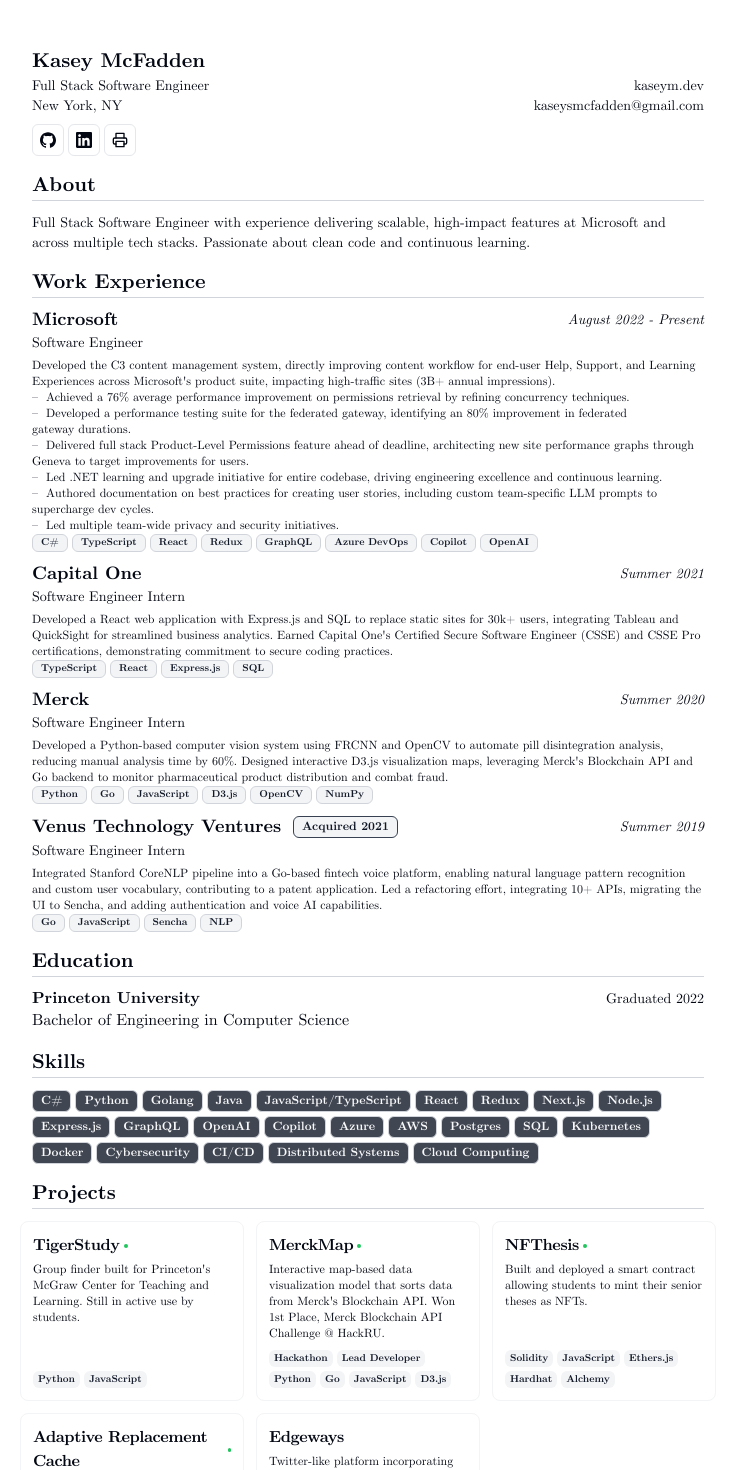
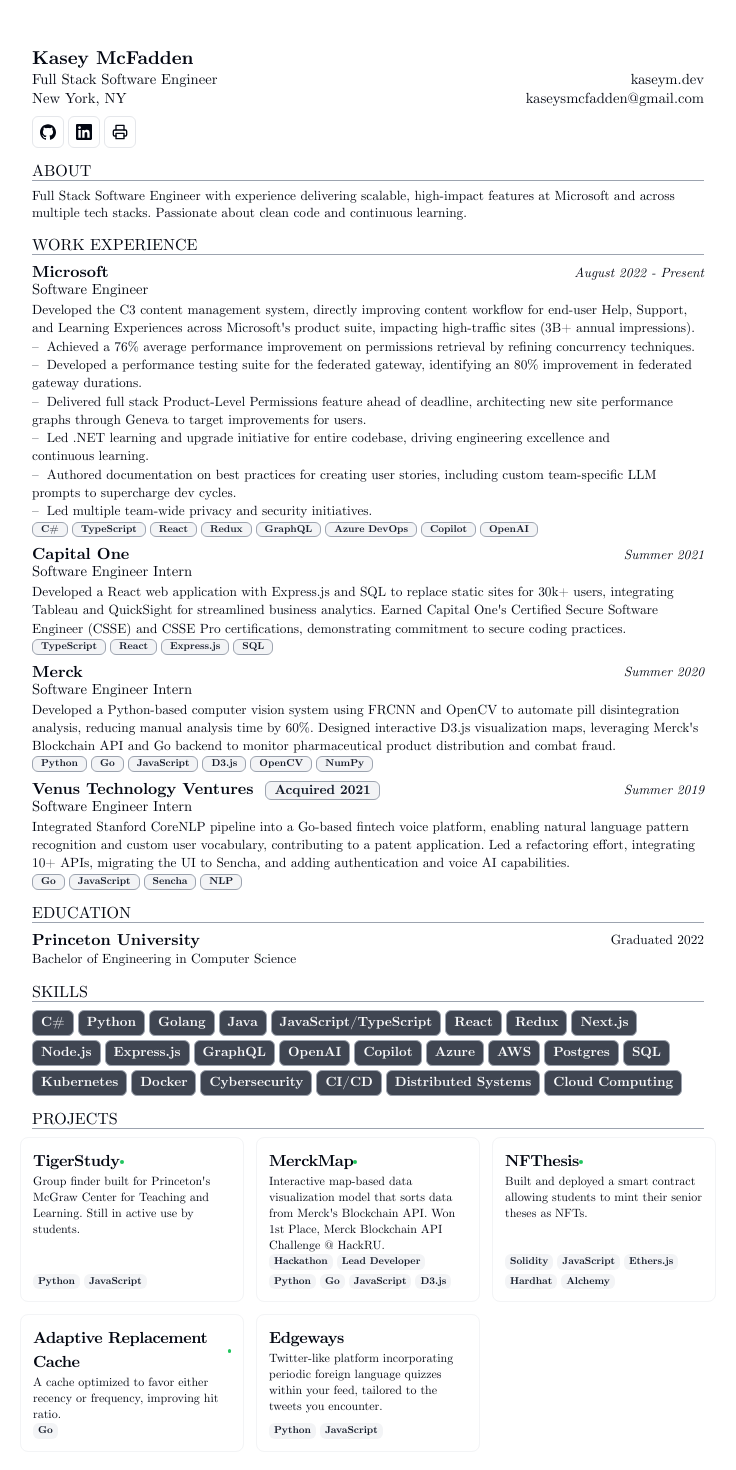
Before and after one commit to kasey-mcfadden/cv, a Next.js app: page / in a window 1280 px wide. Shown: the top 1470 px of the page, without its empty margins (272-1008 px from the left). Built offline with nearby package versions, Linux system fonts and the light colour scheme.

Commit message:
Create work-card; adjust font sizing

```diff
--- a/src/app/page.tsx
+++ b/src/app/page.tsx
@@ -8,10 +8,11 @@
 import { Card, CardContent, CardHeader } from "../components/ui/card";
 import { Section } from "../components/ui/section";
 import { RESUME_DATA } from "../data/resume-data";
+import { WorkCard } from "@/components/work-card";
 
 export const metadata: Metadata = {
   title: `${RESUME_DATA.name.replace(/ /g, "_")}_CV`,
-  description: RESUME_DATA.summary,
+  description: RESUME_DATA.title,
 };
 
 export default function Page() {
@@ -20,20 +21,20 @@
       <section className="mx-auto w-full max-w-2xl space-y-4 bg-white">
         <div className="flex items-start justify-between md:flex-row">
           <div className="flex-1">
-            <h1 className="text-xl font-bold">{RESUME_DATA.name}</h1>
+            <h1 className="text-[14pt] font-bold leading-tight">{RESUME_DATA.name}</h1>
             <div className="flex items-center justify-between w-full">
-              <p className="text-pretty text-sm">
-                {RESUME_DATA.summary}
+              <p className="text-pretty text-[11pt] leading-tight">
+                {RESUME_DATA.title}
               </p>
               <a
-                  className="text-pretty text-sm hover:underline whitespace-nowrap"
+                  className="text-pretty text-[11pt] hover:underline whitespace-nowrap leading-tight"
                   href={RESUME_DATA.personalWebsiteUrl}
               >
                 {RESUME_DATA.personalWebsiteUrl?.replace("https://", "").replace("www.", "")}
               </a>
             </div>
             <div className="flex items-center justify-between w-full">
-              <p className="max-w-md items-center text-pretty text-sm">
+              <p className="max-w-md items-center text-pretty text-[11pt] leading-tight">
                   <a
                     className="inline-flex gap-x-2 align-baseline leading-none hover:underline"
                     href={RESUME_DATA.locationLink}
@@ -43,7 +44,7 @@
                   </a>
               </p>
               {RESUME_DATA.contact.email ? (
-                <p className="max-w-md items-center text-pretty text-sm">
+                <p className="max-w-md items-center text-pretty text-[11pt] leading-tight">
                   <a
                   className="inline-flex gap-x-2 align-baseline leading-none hover:underline"
                   href={`mailto:${RESUME_DATA.contact.email}`}>
@@ -52,7 +53,7 @@
                 </p>
               ) : null}
             </div>
-            <div className="flex mt-1 gap-x-1 pt-1 text-sm print:hidden">
+            <div className="flex mt-1 gap-x-1 pt-1 text-[12pt] print:hidden">
               {RESUME_DATA.contact.email ? (
                 <Button
                   className="hidden h-8 w-8"
@@ -98,93 +99,47 @@
         <Section>
         {RESUME_DATA.about && RESUME_DATA.about.trim() !== "" && (
           <>
-            <h2 className="text-xl font-bold border-b border-gray-300">About</h2>
-            <p className="text-pretty text-sm mt-0">
+            <h2 className="text-[12pt] border-b border-gray-400 leading-none">ABOUT</h2>
+            <p className="text-pretty text-[10pt] leading-tight">
               {RESUME_DATA.about}
             </p>
           </>
         )}
         </Section>
+
         <Section>
-          <h2 className="text-xl font-bold border-b border-gray-300">Work Experience</h2>
+          <h2 className="text-[12pt] border-b border-gray-400 leading-none">WORK EXPERIENCE</h2>
           {RESUME_DATA.work.map((work: any) => {
             return (
-              <Card key={work.company}>
-                <CardHeader>
-                  <div className="flex items-center justify-between gap-x-2 text-base">
-                    <h3 className="inline-flex items-center justify-center gap-x-1 text-lg font-semibold leading-none">
-                    {work.link !== "" ? (
-                      <a className="hover:underline" href={work.link}>
-                        {work.company}
-                      </a>
-                    ) : (
-                      <span>{work.company}</span>
-                    )}
-                      <span className="ml-2 inline-flex gap-x-1">
-                        {work.badges.map((badge: any) => (
-                          <Badge
-                            variant="secondary"
-                            className="text-xs border-gray-700"
-                            key={badge}
-                          >
-                            {badge}
-                          </Badge>
-                        ))}
-                      </span>
-                    </h3>
-                    <div className="text-sm italic tabular-nums">
-                      {work.start ? (
-                        <>
-                          {work.start} - {work.end === "" ? "Present" : work.end}
-                        </>
-                      ) : (
-                        <>{work.end}</>
-                      )}
-                    </div>
-                  </div>
-                  <h4 className=" text-sm leading-none">
-                    {work.title}
-                  </h4>
-                </CardHeader>
-                <CardContent className="mt-2 text-xs">
-                  {work.description}
-                  {work.bullets && work.bullets.length > 0 && (
-                    <ul className="mt-0 space-y-0">
-                      {work.bullets.map((bullet: string, idx: number) => (
-                        <li key={idx}>
-                          <span className="mr-2">–</span>
-                          {bullet}
-                        </li>
-                      ))}
-                    </ul>
-                  )}
-                  <div className="mt-0 flex flex-wrap gap-1">
-                    {work.technologies.map((technology: any) => (
-                      <Badge
-                        variant="secondary"
-                        className="text-[10px] border-gray-300 pt-0 pb-0"
-                        key={technology}
-                      >
-                        {technology}
-                      </Badge>
-                    ))}
-                  </div>
-                </CardContent>
-              </Card>
+              <WorkCard
+                key={work.company + work.title}
+                company={work.company}
+                title={work.title}
+                description={work.description}
+                tags={work.technologies}
+                link={work.link}
+                start={work.start}
+                end={work.end}
+                badges={work.badges}
+                bullets={work.bullets}
+                logo = {work.logo}
+                technologies={work.technologies}
+              />
             );
           })}
         </Section>
+
         <Section>
-          <h2 className="text-xl font-bold border-b border-gray-300">Education</h2>
+          <h2 className="text-[12pt] border-b border-gray-400 leading-none">EDUCATION</h2>
           {RESUME_DATA.education.map((education) => {
             return (
               <Card key={education.school}>
                 <CardHeader>
-                  <div className="flex items-center justify-between gap-x-2 text-base">
+                  <div className="flex items-center justify-between gap-x-2">
                     <h3 className="font-semibold leading-none">
                       {education.school}
                     </h3>
-                    <div className="text-sm tabular-nums ">
+                    <div className="text-[10pt] tabular-nums ">
                       {education.start && education.end ? (
                         `${education.start} - ${education.end}`
                       ) : (
@@ -194,18 +149,19 @@
                   </div>
                 </CardHeader>
                 <CardContent className="">{education.degree}</CardContent>
-                {/* <CardContent className="">In-Major GPA: {education.departmentalGpa}</CardContent> */}
+                <CardContent className="hidden">In-Major GPA: {education.departmentalGpa}</CardContent>
               </Card>
             );
           })}
         </Section>
+
         <Section>
-          <h2 className="text-xl font-bold border-b border-gray-300">Skills</h2>
+          <h2 className="text-[12pt] border-b border-gray-400 leading-none">SKILLS</h2>
           <div className="flex flex-wrap gap-1">
             {RESUME_DATA.skills.map((skill) => {
               return <Badge
                 variant="default"
-                className="text-xs border-gray-300"
+                className="text-[10pt] border-gray-400"
                 key={skill}
               >
                 {skill}
@@ -213,8 +169,9 @@
             })}
           </div>
         </Section>
+
         <Section className="scroll-mb-16">
-          <h2 className="text-xl font-bold border-b border-gray-300">Projects</h2>
+          <h2 className="text-[12pt] border-b border-gray-400 leading-none">PROJECTS</h2>
           <div className="-mx-3 grid grid-cols-1 gap-3 print:grid-cols-3 print:gap-2 md:grid-cols-2 lg:grid-cols-3">
             {RESUME_DATA.projects.map((project) => {
               return (
--- a/src/components/project-card.tsx
+++ b/src/components/project-card.tsx
@@ -18,13 +18,12 @@
   return (
     <Card className="flex flex-col overflow-hidden border border-muted p-3">
       <CardHeader className="">
-        <div className="space-y-1">
           <CardTitle className="text-base">
             {link ? (
               <a
                 href={link}
                 target="_blank"
-                className="inline-flex items-center gap-1 hover:underline"
+                className="inline-flex items-center hover:underline"
               >
                 {title}{" "}
                 <span className="h-1 w-1 rounded-full bg-green-500"></span>
@@ -39,10 +38,9 @@
           <CardDescription className="text-xs">
             {description}
           </CardDescription>
-        </div>
       </CardHeader>
       <CardContent className="mt-auto flex">
-        <div className="mt-2 flex flex-wrap gap-1">
+        <div className="flex flex-wrap gap-1">
           {tags.map((tag) => (
             <Badge
               className="px-1 py-0 text-[10px]"
--- a/src/components/ui/card.tsx
+++ b/src/components/ui/card.tsx
@@ -20,7 +20,7 @@
 >(({ className, ...props }, ref) => (
   <div
     ref={ref}
-    className={cn("flex flex-col space-y-1.5", className)}
+    className={cn("flex flex-col", className)}
     {...props}
   />
 ));
@@ -33,7 +33,7 @@
   <h3
     ref={ref}
     className={cn(
-      "text-2xl font-semibold leading-none tracking-tight",
+      "font-semibold leading-none tracking-tight",
       className,
     )}
     {...props}
@@ -47,7 +47,7 @@
 >(({ className, ...props }, ref) => (
   <p
     ref={ref}
-    className={cn("text-sm", className)}
+    className={cn("", className)}
     {...props}
   />
 ));
@@ -60,7 +60,7 @@
   <div
     ref={ref}
     className={cn(
-      "text-pretty text-md",
+      "text-pretty text-[10pt] leading-snug",
       className,
     )}
     {...props}
--- a/src/components/ui/section.tsx
+++ b/src/components/ui/section.tsx
@@ -5,7 +5,7 @@
 export function Section({ className, ...props }: BadgeProps) {
   return (
     <section
-      className={cn("flex min-h-0 flex-col gap-y-3", className)}
+      className={cn("flex min-h-0 flex-col gap-y-2", className)}
       {...props}
     />
   );
--- /dev/null
+++ b/src/components/work-card.tsx
@@ -0,0 +1,87 @@
+import {
+  Card,
+  CardHeader,
+  CardContent
+} from "./ui/card";
+import { Badge } from "./ui/badge";
+
+interface Props {
+  company: string;
+  title: string;
+  description: string;
+  tags: readonly string[];
+  link: string;
+  start: string;
+  end: string;
+  badges: readonly string[];
+  bullets: readonly string[];
+  logo: string;
+  technologies: readonly string[];
+}
+
+export function WorkCard({ company, title, description, tags, link, start, end, badges, bullets, logo, technologies}: Props) {
+    return (
+        <Card>
+            <CardHeader>
+                <div className="flex items-center justify-between gap-x-2">
+                <h3 className="inline-flex items-center justify-center gap-x-1 mb-0 text-[12pt] font-semibold leading-tight">
+                {link !== "" ? (
+                    <a className="hover:underline" href={link}>
+                    {company}
+                    </a>
+                ) : (
+                    <span>{company}</span>
+                )}
+                    <span className="ml-2 inline-flex gap-x-1 leading-none">
+                    {badges.map((badge: any) => (
+                        <Badge
+                        variant="secondary"
+                        className="text-[10pt] border-gray-400"
+                        key={badge}
+                        >
+                        {badge}
+                        </Badge>
+                    ))}
+                    </span>
+                </h3>
+                <div className="text-[10pt] italic tabular-nums leading-none">
+                    {start ? (
+                    <>
+                        {start} - {end === "" ? "Present" : end}
+                    </>
+                    ) : (
+                    <>{end}</>
+                    )}
+                </div>
+                </div>
+                <h4 className="mt-0 mb-0 text-[11pt] mt-0 leading-none">
+                {title}
+                </h4>
+            </CardHeader>
+            <CardContent className="mt-1">
+                {description}
+                {bullets && bullets.length > 0 && (
+                <ul className="mt-0 space-y-0">
+                    {bullets.map((bullet: string, idx: number) => (
+                    <li key={idx}>
+                        <span className="mr-2">–</span>
+                        {bullet}
+                    </li>
+                    ))}
+                </ul>
+                )}
+                <div className="mt-0 flex flex-wrap gap-1">
+                {technologies.map((technology: any) => (
+                    <Badge
+                    variant="secondary"
+                    className="text-[10px] border-gray-400 pt-0 pb-0"
+                    key={technology}
+                    >
+                    {technology}
+                    </Badge>
+                ))}
+                </div>
+            </CardContent>
+        </Card>
+    );
+}
--- a/src/data/resume-data.tsx
+++ b/src/data/resume-data.tsx
@@ -6,7 +6,7 @@
   initials: "KM",
   location: "New York, NY",
   locationLink: "https://www.google.com/maps/place/NY",
-  summary:
+  title:
     "Full Stack Software Engineer",
   about:
     "Full Stack Software Engineer with experience delivering scalable, high-impact features at Microsoft and across multiple tech stacks. Passionate about clean code and continuous learning.",
```
